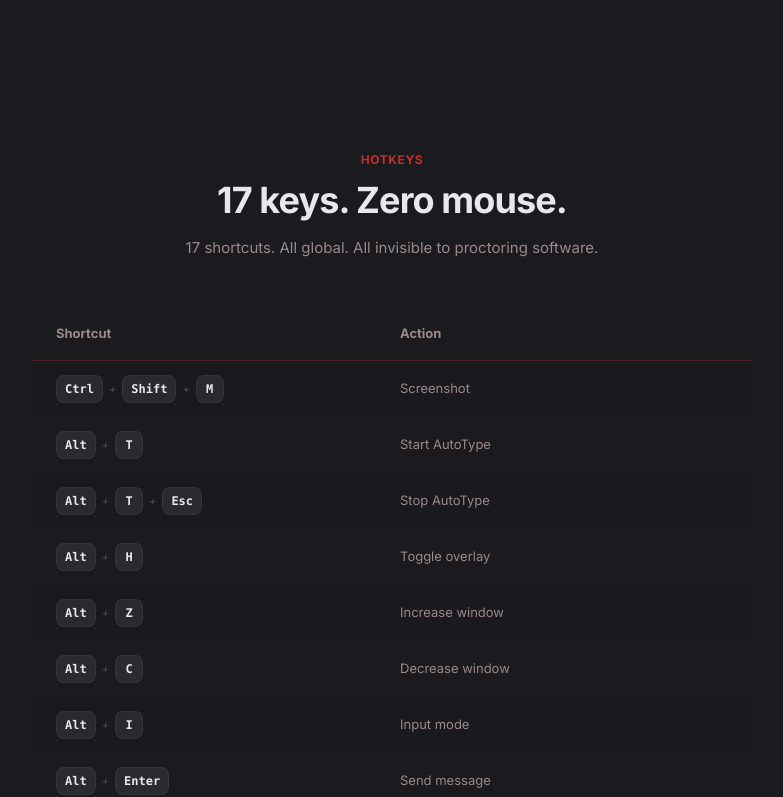
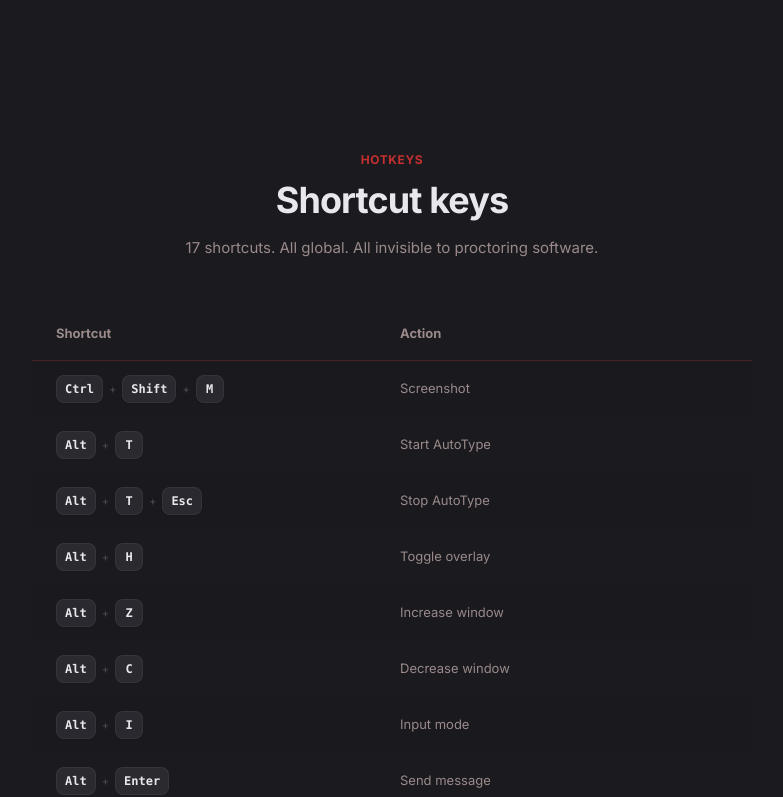
Before and after one commit to rishabhhgit/ozark-website, a React (Vite) app: page /ozarkAlpha in a window 1280 px wide. Shown: the part 1351-2148 px from the top of the page, without its empty margins (248-1031 px from the left). Built offline with nearby package versions, Linux system fonts and the light colour scheme.

Commit message:
Update shortcuts headline to 'Shortcut keys'

```diff
--- a/src/components/OzarkAlphaPage.jsx
+++ b/src/components/OzarkAlphaPage.jsx
@@ -390,7 +390,7 @@ function Shortcuts() {
             Hotkeys
           </span>
           <h2 className="text-3xl font-bold tracking-tight text-ink md:text-4xl">
-            17 keys. Zero mouse.
+            Shortcut keys
           </h2>
           <p className="mx-auto mt-4 max-w-[45ch] text-[15px] leading-relaxed text-sub">
             17 shortcuts. All global. All invisible to proctoring software.
```
